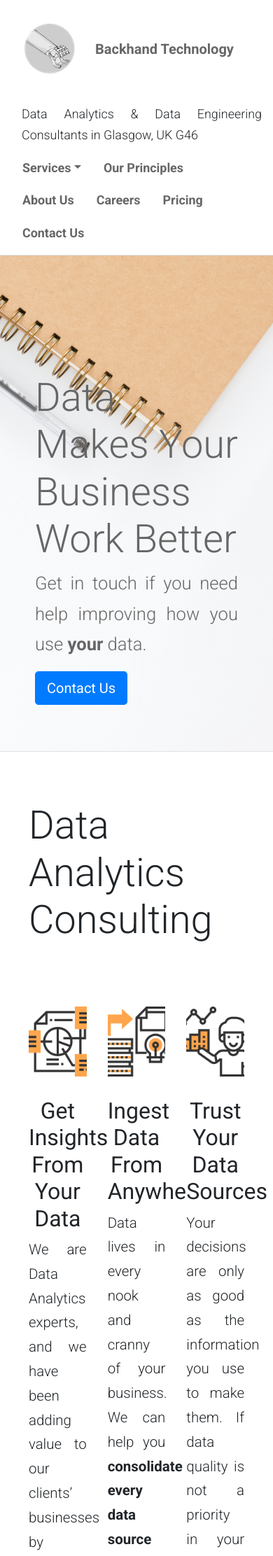
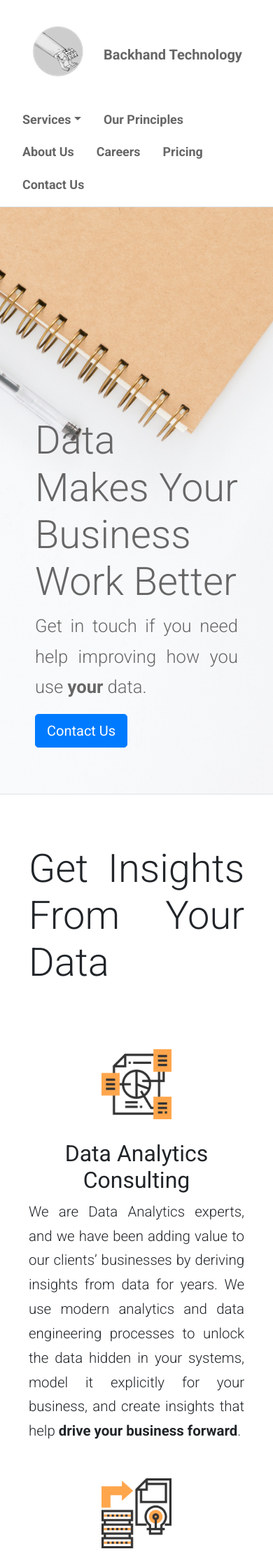
Before and after one commit to ezixi/backhand.tech, a PHP site: page / in a window 390 px wide; the page is wider, and only the part inside the window is pictured. Shown: the top 2223 px of that part at 70% size. Run offline with PHP 8.4, Linux system fonts and the light colour scheme; some libraries are stand-ins or nearby versions.

Commit message:
fixes responsive issues

```diff
--- a/index.html
+++ b/index.html
@@ -33,9 +33,9 @@
     </head>
     <body>
         <div class="container-fluid h-card">
-            <nav class="navbar">
+            <nav class="navbar justify-content-center">
                 <h1><a href="http://www.backhand.tech" rel="me home" class="navbar-brand u-url u-uid">Backhand Technology</a></h1>
-                <p class="navbar-text nav">Data Analytics & Data Engineering Consultants in <span class="p-locality">Glasgow</span>, <span class="p-region">UK</span> <span class="p-postal-code">G46</span></p>
+                <p class="d-none d-xl-block nav navbar-text">Data Analytics & Data Engineering Consultants in <span class="p-locality">Glasgow</span>, <span class="p-region">UK</span> <span class="p-postal-code">G46</span></p>
                 <ul class="nav fn">
                     <li class="nav-item dropdown">
                         <a class="nav-link dropdown-toggle" href="#" id="navbarDropdownMenuLink" data-toggle="dropdown" aria-haspopup="true" aria-expanded="false">Services</a>
@@ -63,40 +63,38 @@
                     </div>
                 </div>
                 <div class="row" id="data_analytics_consulting">
-                    <h1 class="display-4 col">Data Analytics Consulting</h1>
+                    <h1 class="display-4 col-xl">Get Insights From Your Data</h1>
                 </div>
                 <div class="row icon">
-                        <div class="col">
-                            <h2 id="insights">Get Insights From Your Data</h2>
+                    <div class="col-xl">
+                        <h2 id="insights">Data Analytics Consulting</h2>
                         <p>We are Data Analytics experts, and we have been adding value to our clients’ businesses by deriving insights from data for years. We use modern analytics and data engineering processes to unlock the data hidden in your systems, model it explicitly for your business, and create insights that help <em>drive your business forward</em>.</p>
                     </div>
 
-                        <div class="col">
+                    <div class="col-xl">
                         <h2 id="business_facets">Ingest Data From Anywhere</h2>
                         <p>Data lives in every nook and cranny of your business. We can help you <em>consolidate every data source into a 360&deg; view of your organisation</em>. Even the smallest businesses have many sources of data; whether it is user behavior from your website, marketing and sales intelligence from your CRM system, or financial data from your accounts team.</p>
                     </div>
 
-                        <div class="col">
+                    <div class="col-xl">
                         <h2 id="trust_data">Trust Your Data Sources</h2>
                         <p>Your decisions are only as good as the information you use to make them. If data quality is not a priority in your business you run the risk of making bad choices. We ensure that your data is <em>integrated</em>, <em>modeled</em> and <em>tested</em> so that you know the KPIs you rely on to run your business are accurate and meaningful.</p>
                     </div>
                 </div>
-                    <div class="row border-bottom">
-                        <div class="col justify-content-center">
-                            <a class="btn btn-secondary u-email" href="mailto:info@backhand.tech">Contact Us</a>
-                        </div>
+                <div class="row border-bottom justify-content-center">
+                    <a class="btn btn-secondary u-email" href="mailto:info@backhand.tech">Work With Us</a>
                 </div>
 
 
                 <div class="row" id="tableau_data_visualisation">
-                    <h1 class="display-4 col">We’re Tableau Experts</h1>
+                    <h1 class="display-4 col-xl">Visualize Your Data With Tableau</h1>
                 </div>
                 <div class="row">
-                    <div class="col">
+                    <div class="col-xl">
                         some text
                     </div>
-                    <div class="col stack">
-                        <h2>Tableau Dashboarding and Reporting</h2>
+                    <div class="col-xl stack">
+                        <h2>We’re Tableau Experts</h2>
                         <p>Tableau is our favourite data visualisation and dashboarding tool. We love how simple it is to <em>create meaningful dashboards</em> from any data source, whether it is a database in the cloud, your own data warehouse or even a local spreadsheet.</p>
                         <p>We know you will love it too; we can get you started with Tableau, create new reports and dashboards and help train your team to get powerful insights from your data.</p>
 
@@ -106,65 +104,66 @@
 
                         <h2>Tableau Online Experts</h2>
                         <p>If you don’t want to support your own infrastructure, we can help you get going on Tableau Online, or migrate your data from Tableau Server to Tableau Online.</p>
+                        <div class="row justify-content-center">
                             <a class="btn btn-secondary u-email" href="mailto:info@backhand.tech">Get Tableau Help</a>
                         </div>
                     </div>
+                </div>
                 <div class="row border-bottom">
-                    <div class="col justify-content-center">
-                        <a class="btn btn-secondary u-email" href="mailto:info@backhand.tech">Contact Us</a>
+                    <div class="col-xl justify-content-center">
                     </div>
                 </div>
 
                 <div class="row" id="customer_insights_web_analytics">
-                    <h1 class="display-4 col">Learn From Your Customers</h1>
-                </div>
+                    <h1 class="display-4 col-xl">Learn From Your Customers</h1>
+                </div>-
                 <div class="row">
-                    <div class="col stack">
+                    <div class="col-xl stack">
                         <h2>Web Analytics Implementation</h2>
                         <p>We have carried out many web analytics implementations; from small business blogs to SAAS applications with hundreds of thousands of users. Each implementation is explicitly tuned to the needs of an individual business. We help you decide what is important to measure to best optimize your business, and then implement <em>fast, user-focused, GDPR compliant tracking</em> that helps you get the best from your website or app.</p>
 
                         <h2>Web Analytics Insights and Reporting</h2>
                         <p>We’ll enrich the data you receive from your web analytics platform with your internal data sources to get you a <em>holistic view of your customers</em> and their behaviour. We will help you derive impactful insights about your customers that will help you make the right decisions to improve your <em>bottom line</em>.</p>
+                        <div class="row justify-content-center">
+                            <a class="btn btn-secondary u-email" href="mailto:info@backhand.tech">Get Web Analytics Help</a>
                         </div>
-                    <div class="col">
-                        <img src="images/google_analytics.png" class="hero float-right" alt="google analytics implementation" />
+                    </div>
+                    <div class="col-xl">
+                        <img src="images/google_analytics.png" class="hero img-fluid float-right" alt="google analytics implementation" />
                     </div>
                 </div>
                 <div class="row border-bottom">
-                    <div class="col justify-content-center">
-                        <a class="btn btn-secondary u-email" href="mailto:info@backhand.tech">Contact Us</a>
+                    <div class="col-xl justify-content-center">
                     </div>
                 </div>
 
                 <div class="row" id="data_warehouse_consulting">
-                    <h1 class="display-4">Data Warehousing Consulting</h1>
+                    <h1 class="display-4 col-xl">Increase The Value Of Your Data</h1>
                 </div>
                 <div class="row icon">
-                    <div class="col">
-                        <h2 id="valuable_data">Your Data Is Valuable</h2>
+                    <div class="col-xl">
+                        <h2 id="valuable_data">Data Warehousing Consulting</h2>
                         <p>We help <em>increase the value</em> of your data, so everything you need is one place; <em>documented</em> so you know what it describes, and <em>tested</em> so you know you are making the right decision.</p>
                     </div>
-                    <div class="col">
+                    <div class="col-xl">
                         <h2 id="data_warehouses">Business Focused Data Warehouses</h2>
-                        <p>We design data warehouses and data marts that accurately describe your business processes so that your data is available, timely, and <em>reliable</em>. You will always be sure that the KPI in your dashboard actually measures what you think it measures.</p>
+                        <p>We design data warehouses and data marts that accurately describe your business processes so that your data is available, timely, and <em>reliable</em>. You will always be sure that the KPI in your dashboard actually measures what you <i>think</i> it measures.</p>
                     </div>
-                    <div class="col">
+                    <div class="col-xl">
                         <h2 id="analytics_engineering">Analytics Engineering With dbt</h2>
                         <p>Data has to be transformed and aggregated so your reporting is accurate. We use dbt (Data Build Tool), a SQL based development environment, to ensure that all data transformations are testable, version controlled and <em>documented</em>.</p>
                     </div>
                 </div>
-                <div class="row border-bottom">
-                    <div class="col justify-content-center">
-                        <a class="btn btn-secondary u-email" href="mailto:info@backhand.tech">Contact Us</a>
-                    </div>
+                  <div class="row border-bottom justify-content-center">
+                    <a class="btn btn-secondary u-email" href="mailto:info@backhand.tech">Get Help With Your Data</a>
                 </div>
 
                 <div class="row" id="agile_data_engineering">
-                    <h1 class="display-4">Agile Data Engineering</h1>
+                    <h1 class="display-4 col-xl">Discover Agile Data Development</h1>
                </div>
                 <div class="row">
-                    <div class="col stack">
-                    <h2>Discover Agile Data Development</h2>
+                    <div class="col-xl stack">
+                        <h2>Agile Data Engineering</h2>
                         <p>We’ve spent years managing Data Engineering and software development through Agile processes. Whether it is helping your team adopt Scrum or Kanban workflows, introducing version control or simply adopting better documentation, we can help your teams work more efficiently, become more productive, improve your data quality and <em>work on what is important</em>.</p>
 
 
@@ -173,44 +172,43 @@
 
                         <h2>World Class Analytics Infrastructure</h2>
                         <p>We can help you get your analytics infrastructure up to world class levels, or we can build and manage it for you in the cloud.</p>
+                        <div class="row justify-content-center">
+                            <a class="btn btn-secondary u-email" href="mailto:info@backhand.tech">Learn How You Can Work More Effectively</a>
                         </div>
-                    <div class="col">
-                        <img src="images/google_analytics.png" class="hero float-right" alt="google analytics implementation" />
+                    </div>
+                    <div class="col-xl">
+                        <img src="images/google_analytics.png" class="hero img-fluid float-right" alt="google analytics implementation" />
                     </div>
                 </div>
                 <div class="row border-bottom">
-                    <div class="col justify-content-center">
-                        <a class="btn btn-secondary u-email" href="mailto:info@backhand.tech">Contact Us</a>
-                    </div>
                 </div>
 
-                <div class="row justify-content-center" id="our_principles">
-                    <h1 class="display-3">Our Principles</h1>
-                    <p><em>It’s no longer good enough to have the most important information about your business locked up in a laptop on an analyst’s spreadsheet.</em></p>
+                <div class="row" id="our_principles">
+                    <div class="col-xl">
+                        <h1 class="display-4">Our Principles</h1>
+                        <h3>It’s no longer good enough to have the most important information about your business locked up in a laptop on an analyst’s spreadsheet.</h3>
                         <p>We believe that creating real value from your business data requires dedication and discipline, and that data and analytics teams can learn much from the world of DevOps and traditional software engineering.</p>
                         <p>We believe that your business is best served when we follow these principles:</p>
                         <ul>
-
-                        <li>There can be a single source of truth for every analytic question within a company.</li>
-                        <li>Data quality is paramount and only through testable, repeatable, peer reviewed processes can you gain trust in your data.</li>
-                        <li>Understanding your data is the job of every single one of your employees.</li>
-                        <li>We focus your limited resources where data will have the greatest impact.</li>
-                        <li>We best serve the needs of your business with a high-quality, maintainable code base.</li>
-                        <li>Every piece of logic in your business can and should be defined in code.</li>
-                        <li>Every piece of analytics code can and should be version controlled.</li>
-                        <li>Every piece of analytics code can and should pass a documented test.</li>
+                            <li><em>There can be a single source of truth for every analytic question within a company.</em></li>
+                            <li><em>Data quality is paramount and only through testable, repeatable, peer reviewed processes can you gain trust in your data.</em></li>
+                            <li><em>Understanding your data is the job of every single one of your employees.</em></li>
+                            <li><em>We focus your limited resources where data will have the greatest impact.</em></li>
+                            <li><em>We best serve the needs of your business with a high-quality, maintainable code base.</em></li>
+                            <li><em>Every piece of logic in your business can and should be defined in code.</em></li>
+                            <li><em>Every piece of analytics code can and should be version controlled.</em></li>
+                            <li><em>Every piece of analytics code can and should pass a documented test.</em></li>
                         </ul>
+                        <div class="row border-bottom justify-content-center">
+                            <a class="btn btn-secondary u-email" href="mailto:info@backhand.tech">Work With Us</a>
                         </div>
-                <div class="row border-bottom">
-                    <div class="col justify-content-center">
-                        <a class="btn btn-secondary u-email" href="mailto:info@backhand.tech">Contact Us</a>
                     </div>
                 </div>
             </main>
             <footer class="container-fluid">
                 <div class="row">
 
-                    <div class="col">
+                    <div class="col-lg">
                         <h1>Services</h1>
                         <ul>
                             <li><a href="#data_analytics_consulting">Data Analytics Consulting</a></li>
@@ -222,7 +220,7 @@
                         </ul>
                     </div>
 
-                    <div class="col">
+                    <div class="col-lg">
                         <h1>Technologies</h1>
                         <ul>
                             <li><a href="#data_warehouse_consulting">PostgreSQL</a></li>
@@ -239,7 +237,7 @@
                         </ul>
                     </div>
 
-                    <div class="col">
+                    <div class="col-lg">
                         <ul>
                             <li><a href="#our_principles">Our Principles</a></li>
                             <li><a href="about_backhand_technology.html">About Us</a></li>
@@ -247,7 +245,7 @@
                             <li><a href="pricing.html">Pricing</a></li>
                         </ul>
                     </div>
-                    <div class="col">
+                    <div class="col-lg">
                         <a class="social" href="https://twitter.com/intent/follow?screen_name=backhandtech" onclick="return !window.open(this.href, 'Twitter', 'width=600,height=500')" target="_blank"><i class="fa fa-2x fa-twitter"></i></a>
                         <a class="social" href= "https://www.linkedin.com/company/backhand-technology/"><i class="fa fa-2x fa-linkedin"></i></a>
                         <a class="social" href= "https://github.com/Backhand-Technology"><i class="fa fa-2x fa-github-square"></i></a>
@@ -255,8 +253,11 @@
                         <p>&copy; Backhand Technology Ltd.</p>
                     </div>
                 </div>
+                <div class="row justify-content-center">
+                    <small>Icons made by <a href="https://www.flaticon.com/authors/eucalyp" title="Eucalyp">Eucalyp</a> from <a href="https://www.flaticon.com/" title="Flaticon"> www.flaticon.com</a></small>
+                </div>
             </footer>
-                            Icons made by <a href="https://www.flaticon.com/authors/eucalyp" title="Eucalyp">Eucalyp</a> from <a href="https://www.flaticon.com/" title="Flaticon"> www.flaticon.com</a>
+
         </div>
 
         <script src="https://code.jquery.com/jquery-3.5.1.slim.min.js" integrity="sha384-DfXdz2htPH0lsSSs5nCTpuj/zy4C+OGpamoFVy38MVBnE+IbbVYUew+OrCXaRkfj" crossorigin="anonymous"></script>
--- a/style.css
+++ b/style.css
@@ -52,15 +52,11 @@ nav a, .dropdown-item {
    color: #666;
 }
 
-.navbar p {
-    padding-left: 15px;
-
-}
 
 .navbar h1 a {
     background-image: url('images/backhand_technology.png');
     background-color: #fff;
-    padding: 50px 0 50px 120px;
+    padding: 58px 0 50px 120px;
     background-position: left;
     background-repeat: no-repeat;
     color: #666;
@@ -72,6 +68,10 @@ nav a, .dropdown-item {
 
 }
 
+.navbar-text {
+    padding: 0 50px;
+}
+
 .jumbotron {
     background-image: url('images/header.jpg');
     background-color: #fff;
@@ -80,7 +80,7 @@ nav a, .dropdown-item {
     background-repeat: no-repeat;
     background-size: cover;
     color: #666;
-    padding: 170px 50px 50px;
+    padding: 300px 50px 50px;
 }
 
 .row {
@@ -105,6 +105,10 @@ nav a, .dropdown-item {
     background-repeat: no-repeat;
     padding-top: 130px;
     text-align: center;
+}
+
+.icon p {
+    margin-bottom: 50px;
 }
 
 .hero {
@@ -141,6 +145,8 @@ nav a, .dropdown-item {
 }
 
 
+
+
 footer {
     background-color: #222;
     color: #ccc;
@@ -162,10 +168,20 @@ footer a {
 @media (min-width: 576px) { ... }
 
 // Medium devices (tablets, 768px and up)
-@media (min-width: 768px) { ... }
+@media (min-width: 768px) {
+
+
+}
 
 // Large devices (desktops, 992px and up)
-@media (min-width: 992px) { ... }
+@media (min-width: 992px) {
+    .jumbotron {
+        padding-top: 0;
+    }
+
+}
 
 // Extra large devices (large desktops, 1200px and up)
-@media (min-width: 1200px) { ... }
+@media (min-width: 1200px) {
+
+}
```
Also changed, not shown: images/google_analytics.png. Lines whose indentation alone changed are shown as unchanged.
